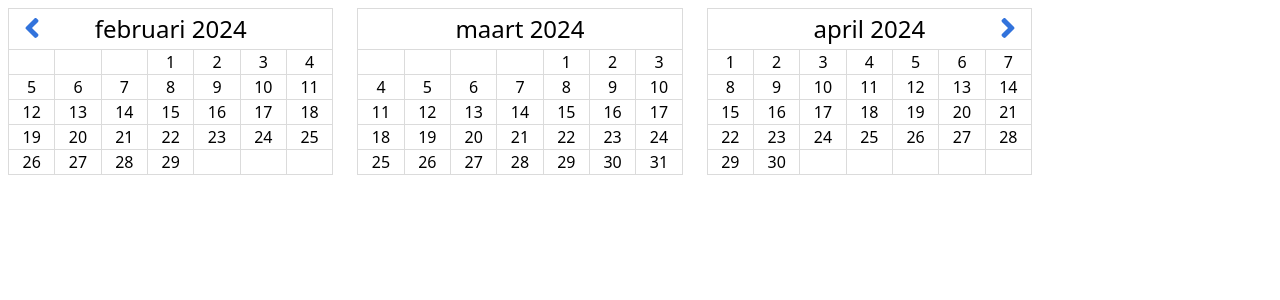
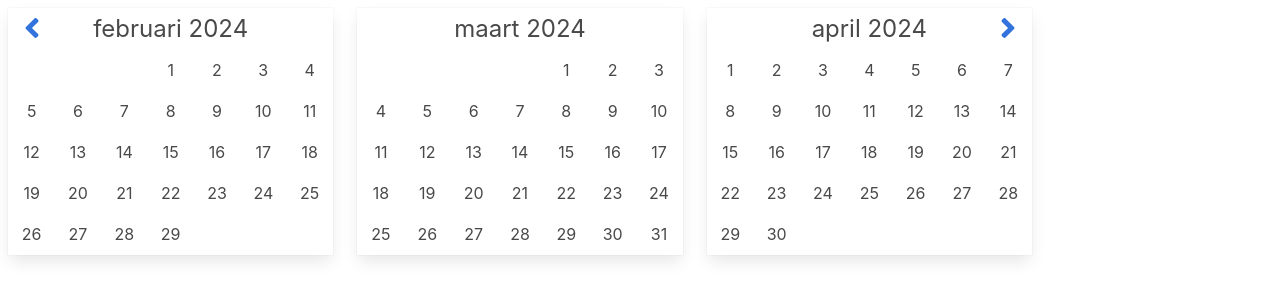
Before and after one commit to helpermedia/helper-react-calendar, a React (Vite) app: page / in a window 1280 px wide. Shown: the top 300 px of the page. Built offline with nearby package versions, Linux system fonts and the light colour scheme.

Commit message:
Small style changes

```diff
--- a/src/styles.scss
+++ b/src/styles.scss
@@ -1,7 +1,8 @@
 @charset "utf-8";
 
 body {
-  font-family: system-ui, -apple-system, Arial, sans-serif;
+  font-family: -apple-system, BlinkMacSystemFont, "Segoe UI", "Noto Sans", Helvetica, Arial, sans-serif;
+  color: #494949;
   font-size: 1rem;
   line-height: 1.5;
 }
@@ -13,7 +14,7 @@ $breakpoint-widescreen: 1216px;
 $breakpoint-fullhd: 1408px;
 
 /* Colors */
-$border-color: #dbdbdb;
+$border-color: #fff; // #dbdbdb;
 $link-color: #3273dc;
 $white: #fff;
 
@@ -42,6 +43,10 @@ $gap: 1.5rem;
       margin-left: 0;
     }
   }
+}
+
+.cal-month {
+  box-shadow: 0 0.5rem 1rem -0.125rem rgba(10, 10, 10, 0.1), 0 0px 0 1px rgba(10, 10, 10, 0.02);
 }
 
 .cal-month-title {
@@ -90,4 +95,6 @@ $gap: 1.5rem;
   vertical-align: middle;
   border-left: 1px solid $border-color;
   border-bottom: 1px solid $border-color;
+  line-height: 2.5rem;
+  height: 2.5rem;
 }
```
